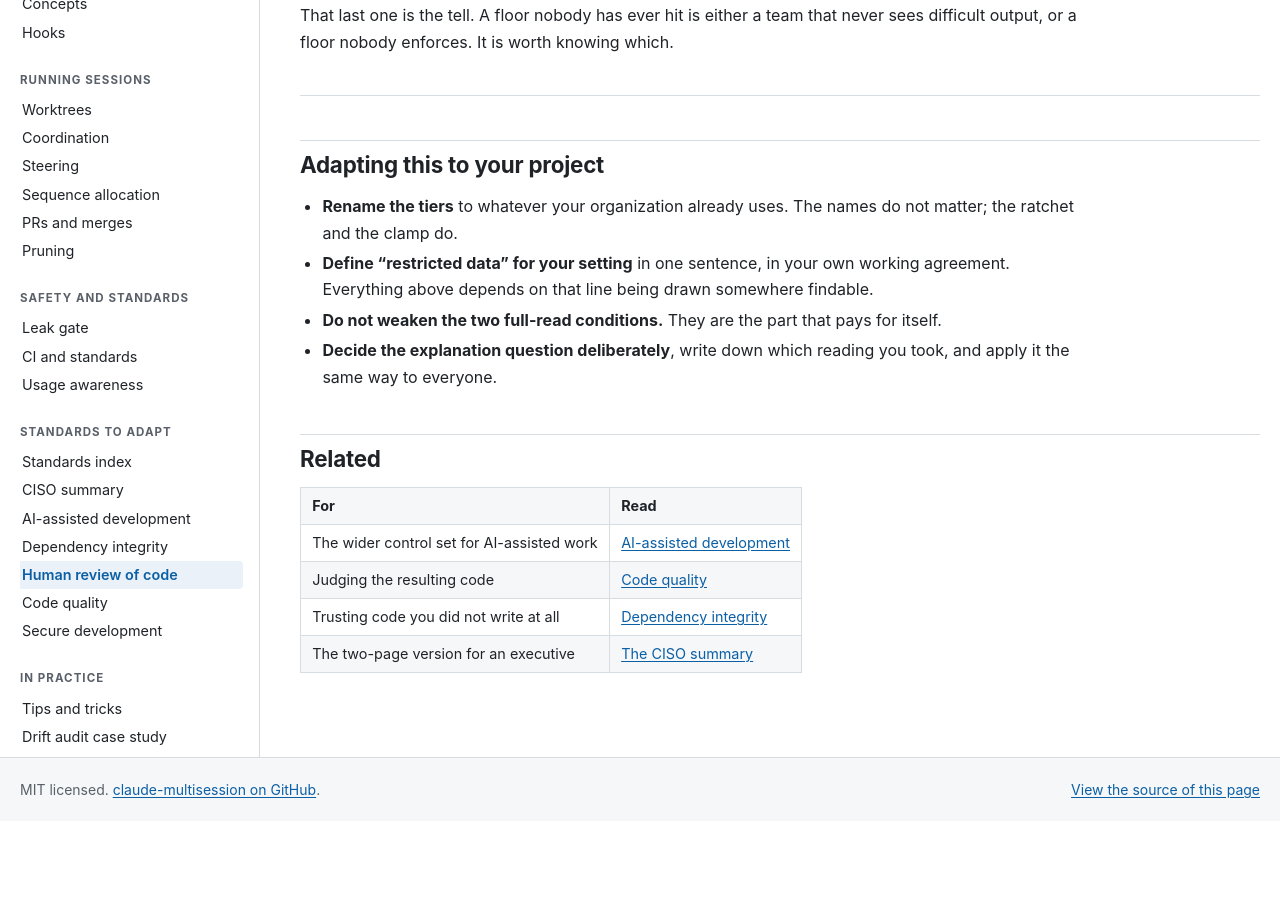
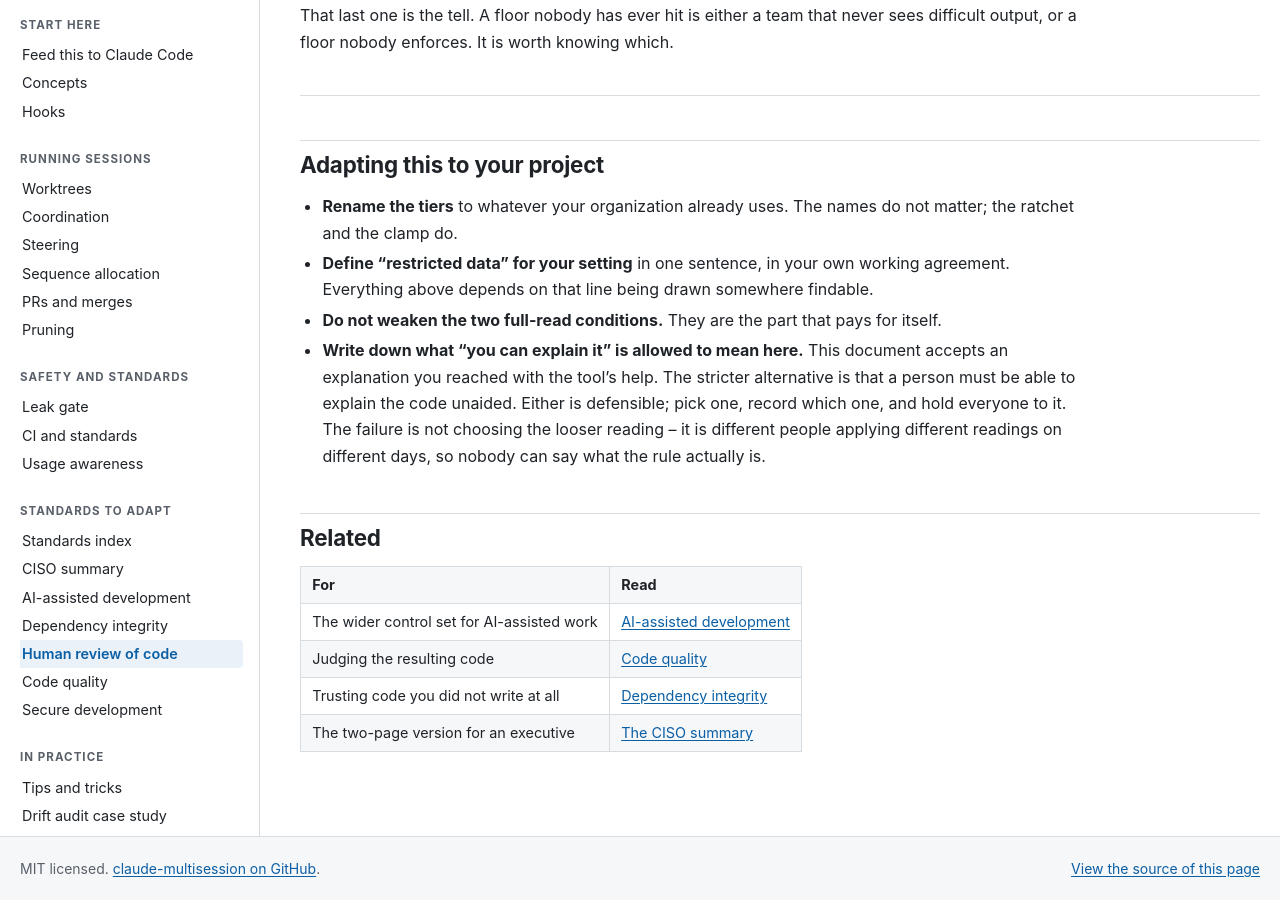
Before and after one commit to wshallwshall/claude-multisession, a Jekyll site: the page built from docs/standards/REVIEW-DEPTH.md, in a window 1280 px wide and 900 px high, scrolled down 3854 px. Built offline with Jekyll 4.4.1, drawn with Linux system fonts in a browser that asks for light colours; our own code applies the rules of GitHub Pages for plain Markdown files; before the commit the page ends 4675 px from its top, so only the background shows below that; some of the changed text lies outside the part shown.

Commit message:
docs(standards): a plainer rule heading, and say what the explanation choice is
"The rule: depth follows risk, decided per change" needed the surrounding page
to make sense of it. Now "Human review depth follows risk and is decided per
change" -- a sentence that stands on its own in a table of contents or a search
result. No anchor pointed at it, so nothing else had to move.

The adaptation bullet was worse: "Decide the explanation question deliberately,
write down which reading you took, and apply it the same way to everyone" named
a question the reader has to scroll back to find, and "which reading" assumes
they already hold both in mind.

It now states the choice inline. What "you can explain it" is allowed to mean:
this document accepts an explanation reached with the tool's help, and the
stricter alternative is that a person must be able to explain the code unaided.
Either is defensible -- pick one, record which, hold everyone to it. And the
failure named plainly: not choosing the looser reading, but different people
applying different readings on different days, so nobody can say what the rule
actually is.

REVIEW-DEPTH.docx regenerated. Verified: check-ascii clean, 35 tests pass.

```diff
--- a/docs/standards/REVIEW-DEPTH.md
+++ b/docs/standards/REVIEW-DEPTH.md
@@ -53,7 +53,7 @@
 
 ---
 
-## The rule: depth follows risk, decided per change
+## Human review depth follows risk and is decided per change
 
 Resolve every change to a tier before work starts. The tier sets how deeply a human reads, along
 with which gates and which provenance records are mandatory.
@@ -147,8 +147,11 @@
 - **Define "restricted data" for your setting** in one sentence, in your own working agreement.
   Everything above depends on that line being drawn somewhere findable.
 - **Do not weaken the two full-read conditions.** They are the part that pays for itself.
-- **Decide the explanation question deliberately**, write down which reading you took, and apply it
-  the same way to everyone.
+- **Write down what "you can explain it" is allowed to mean here.** This document accepts an
+  explanation you reached with the tool's help. The stricter alternative is that a person must be
+  able to explain the code unaided. Either is defensible; pick one, record which one, and hold
+  everyone to it. The failure is not choosing the looser reading -- it is different people applying
+  different readings on different days, so nobody can say what the rule actually is.
 
 ## Related
 
```
Also changed, not shown: 1 other file.
